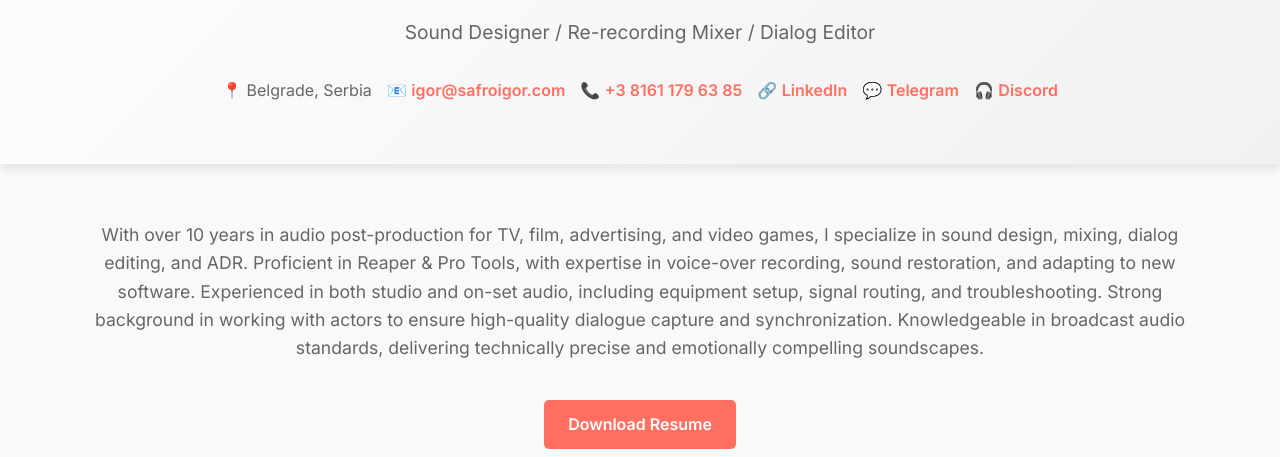
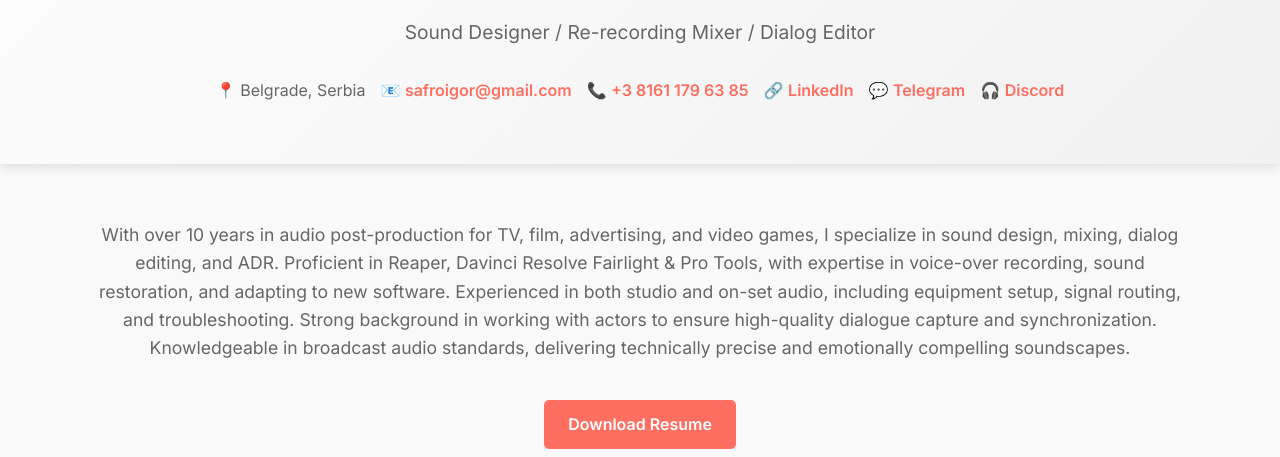
Before and after one commit to safroigor/safroigor.github.io, a plain HTML site: page index.html in a window 1280 px wide. Shown: the part 343-800 px from the top of the page. Drawn offline with nearby package versions, Linux system fonts and the light colour scheme.

Commit message:
Update index.html
some minor corrections

```diff
--- a/index.html
+++ b/index.html
@@ -659,7 +659,7 @@
 		<p>Sound Designer / Re-recording Mixer / Dialog Editor</p>
 		<div class="contact-info">
 			<span>📍 Belgrade, Serbia</span>
-			<span>📧 <a href="mailto:igor@safroigor.com">igor@safroigor.com</a></span>
+			<span>📧 <a href="mailto:safroigor@gmail.com">safroigor@gmail.com</a></span>
 			<span>📞 <a href="tel:+381611796385">+3 8161 179 63 85</a></span>
 			<span>🔗 <a href="https://www.linkedin.com/in/safronovigor/" target="_blank">LinkedIn</a></span>
 			<span>💬 <a href="https://t.me/safroigor" target="_blank">Telegram</a></span>
@@ -669,7 +669,7 @@
     <div class="container">
         <!-- Intro Section -->
         <section class="intro">
-            <p>With over 10 years in audio post-production for TV, film, advertising, and video games, I specialize in sound design, mixing, dialog editing, and ADR. Proficient in Reaper & Pro Tools, with expertise in voice-over recording, sound restoration, and adapting to new software. Experienced in both studio and on-set audio, including equipment setup, signal routing, and troubleshooting. Strong background in working with actors to ensure high-quality dialogue capture and synchronization. Knowledgeable in broadcast audio standards, delivering technically precise and emotionally compelling soundscapes.</p>
+            <p>With over 10 years in audio post-production for TV, film, advertising, and video games, I specialize in sound design, mixing, dialog editing, and ADR. Proficient in Reaper, Davinci Resolve Fairlight & Pro Tools, with expertise in voice-over recording, sound restoration, and adapting to new software. Experienced in both studio and on-set audio, including equipment setup, signal routing, and troubleshooting. Strong background in working with actors to ensure high-quality dialogue capture and synchronization. Knowledgeable in broadcast audio standards, delivering technically precise and emotionally compelling soundscapes.</p>
             <a href="./Igor_Safronov_sound_designer_CV.pdf" download="Igor_Safronov_sound_designer_CV.pdf">Download Resume</a>
         </section>
 
@@ -799,7 +799,7 @@
             <h2>Contact Me</h2>
             <div class="contact-info-full">
                 <span>📍 Belgrade, Serbia</span>
-                <span>📧 <a href="mailto:igor@safroigor.com">igor@safroigor.com</a></span>
+                <span>📧 <a href="mailto:safroigor@gmail.com">safroigor@gmail.com</a></span>
                 <span>📞 <a href="tel:+381611796385">+3 8161 179 63 85</a></span>
                 <span>🔗 <a href="https://www.linkedin.com/in/safronovigor/" target="_blank">LinkedIn</a></span>
                 <span>💬 <a href="https://t.me/safroigor" target="_blank">Telegram</a></span>
```
